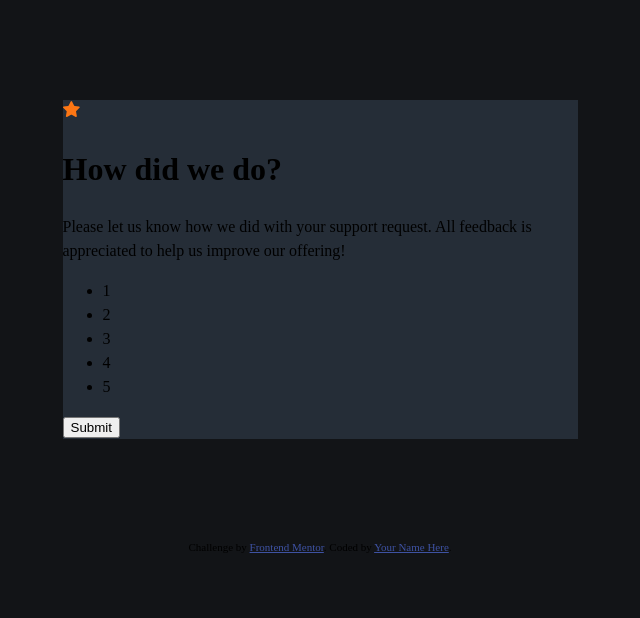
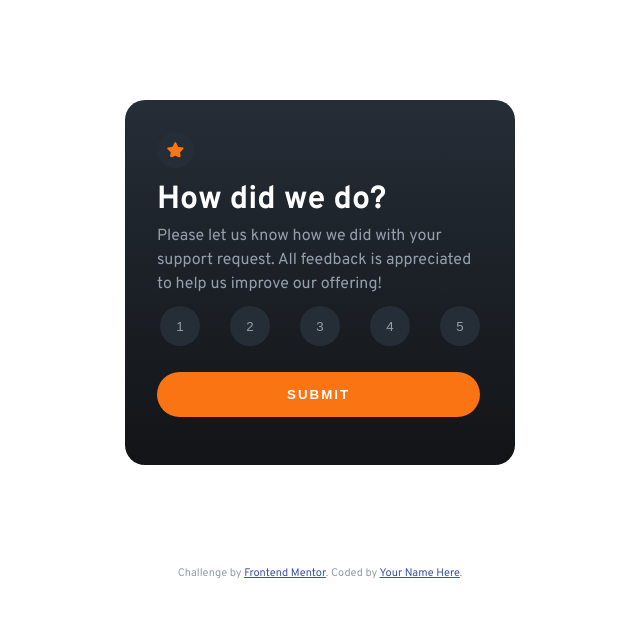
Before and after one commit to bot-Geras/interactive-rating-component-main, a plain HTML site: page interactive-rating-component-main/index.html in a window 1280 px wide. Shown: the whole page, without its empty margins (320-960 px from the left). Drawn offline with Linux system fonts and the light colour scheme.

Commit message:
FIX # updated the css

```diff
--- a/interactive-rating-component-main/css/style.css
+++ b/interactive-rating-component-main/css/style.css
@@ -1,8 +1,17 @@
+* {
+    box-sizing: border-box;
+}
+
 body {
-    background: hsl(216, 12%, 8%);
+    background: ;
     margin: 0;
+    font-family: 'Overpass', sans-serif;
+    font-weight: 300;
     line-height: 1.5;
     font-size: 1rem;
+    color: hsl(217, 12%, 63%);
+
+
 
 }
 
@@ -10,7 +19,21 @@ body {
 /* =================
 typography
 ================= */
+h1,
+p {
+    margin: 0;
+}
+
 h1 {
+    font-weight: 700;
+    color: hsl(0, 0%, 100%);
+
+}
+
+
+button {
+    display: inline-block;
+    font-weight: 800;
 
 }
 
@@ -19,17 +42,76 @@ layout
 ================= */
 
 
+
+
 .container {
-    width: 100%;
-    background: hsl(213, 19%, 18%);
+    border: none;
+    border-radius: 20px;
+    width: 390px;
+    background-image: linear-gradient(to top,hsl(216, 12%, 8%),hsl(213, 19%, 18%) );
     display: flex;
     flex-direction: column;
     margin: 100px auto;
     max-width: 515px;
+    padding: 2em;
 
 }
 
+.star-image {
+    background-color: hsl(213, 19%, 18%);
+    padding: 10px;
+    border-radius: 20px;
+    margin-bottom: 0;
+}
+
 .rate {
+    margin-bottom: 1em;
+    display: flex;
+    justify-content: center;
+    gap: 30px;
+    padding: 10px 0;
+
+}
+
+
+
+/* =================
+form
+================= */
+
+.form-btn {
+    margin-bottom: 1em;
+}
+
+/* =================
+buttons
+================= */
+.btn {
+    color: hsl(217, 12%, 63%);
+    cursor: pointer;
+    border: none;
+}
+
+.btn-rate {
+    /* margin-right: 20px; */
+    margin: 0;
+    padding: 0;
+    border-radius: 50%;
+    height: 40px;
+    width: 40px;
+    font-weight: 400;
+    background: hsl(213, 19%, 18%);
+
+}
+
+
+.btn-form-primary {
+    padding: 15px 130px;
+    border-radius: 30px;
+    text-transform: uppercase;
+    letter-spacing: 2px;
+    color: hsl(0, 0%, 100%);
+    background: hsl(25, 97%, 53%);
 
 }
 
--- a/interactive-rating-component-main/index.html
+++ b/interactive-rating-component-main/index.html
@@ -3,6 +3,10 @@
   <head>
     <meta charset="UTF-8" />
     <meta name="viewport" content="width=device-width, initial-scale=1.0" />
+    <link
+      href="https://fonts.googleapis.com/css2?family=Overpass:wght@400;700&display=swap"
+      rel="stylesheet"
+    />
     <!-- displays site properly based on user's device -->
 
     <link
@@ -21,32 +25,27 @@
     <!-- Rating state start -->
     <div class="container">
       <div class="star">
-        <img src="images/icon-star.svg" alt="" class="star-image">
+        <img src="images/icon-star.svg" alt="" class="star-image" />
         <h1>How did we do?</h1>
 
-      <p>
-        Please let us know how we did with your support request. All feedback is
-        appreciated to help us improve our offering!
-      </p>
+        <p>
+          Please let us know how we did with your support request. All feedback
+          is appreciated to help us improve our offering!
+        </p>
+      </div>
       <div class="rate">
-        <ul>
-          <li>1</li>
-          <li>2</li>
-          <li>3</li>
-          <li>4</li>
-          <li>5</li>
+       <button class="btn btn-rate">1</button>
+       <button class="btn btn-rate">2</button>
+       <button class="btn btn-rate">3</button>
+       <button class="btn btn-rate">4</button>
+       <button class="btn btn-rate">5</button>
         </ul>
-
       </div>
 
+      <form class="form-btn" action="#" method="post">
 
-      <form class="Form-Btn" action="#" method="post">
-        <button class="btn btn-primary" type="submit">Submit</button>
+        <button class="btn btn-form-primary" type="submit">Submit</button>
       </form>
-
-      </div>
-
-
     </div>
 
     <!-- Rating state end -->
```
